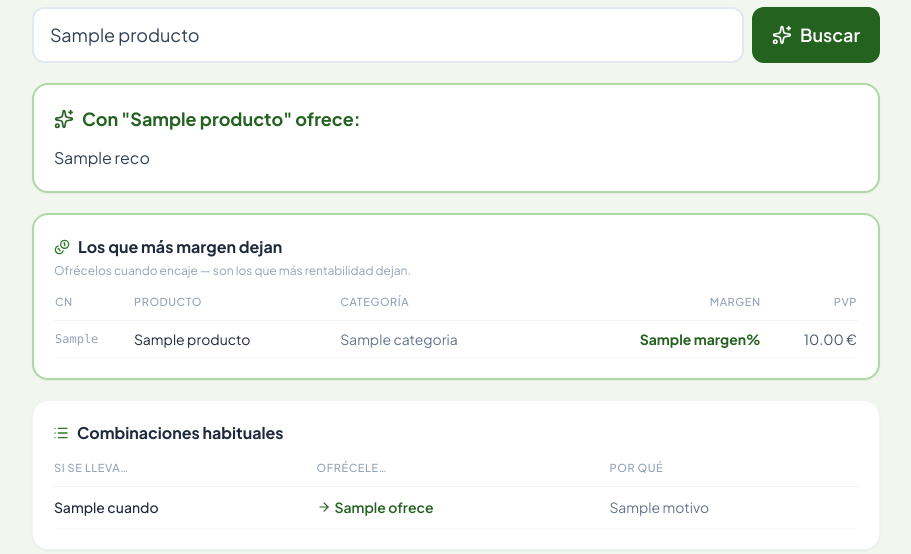
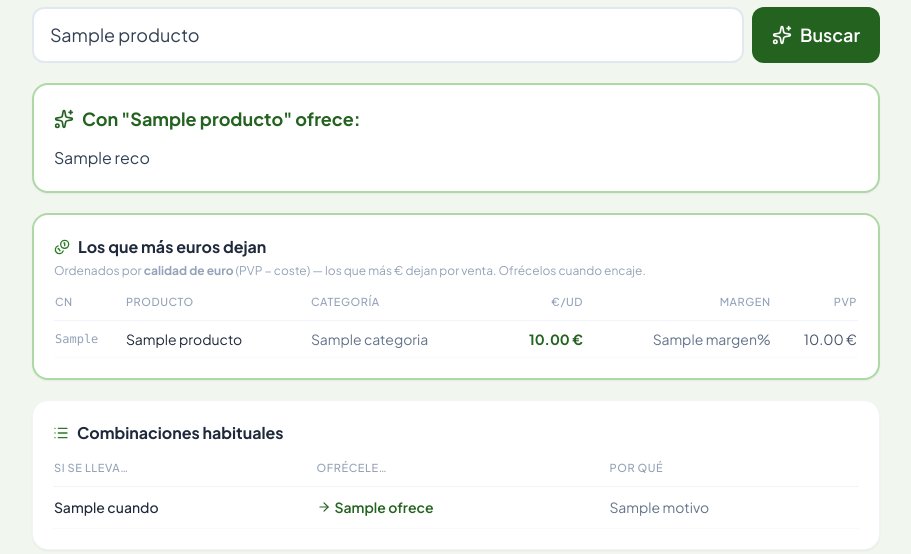
Before and after one commit to davidgoyma-cloud/repliq-mostrador, a FastAPI app: template templates/mostrador.html in a window 1280 px wide. Shown: the part 359-913 px from the top of the page, without its empty margins (184-1095 px from the left). Run offline with FastAPI, Linux system fonts and the light colour scheme; the template is opened without the code that fills it: most values are stand-ins (such as "Sample title", 1, 10 or a date in 2020); some libraries are stand-ins or nearby versions.

Commit message:
Add files via upload

```diff
--- a/templates/mostrador.html
+++ b/templates/mostrador.html
@@ -82,9 +82,9 @@
     {% if top_margen %}
     <div class="bg-white rounded-2xl border-2 border-brand-200 shadow-sm p-5">
       <h2 class="font-bold text-slate-800 mb-1 flex items-center gap-2">
-        <i data-lucide="coins" class="w-4 h-4 text-brand-600"></i> Los que más margen dejan
+        <i data-lucide="coins" class="w-4 h-4 text-brand-600"></i> Los que más euros dejan
       </h2>
-      <p class="text-xs text-slate-400 mb-3">Ofrécelos cuando encaje — son los que más rentabilidad dejan.</p>
+      <p class="text-xs text-slate-400 mb-3">Ordenados por <b>calidad de euro</b> (PVP − coste) — los que más € dejan por venta. Ofrécelos cuando encaje.</p>
       <div class="max-h-72 overflow-y-auto">
         <table class="w-full text-left text-sm">
           <thead>
@@ -92,6 +92,7 @@
               <th class="pb-2 font-medium">CN</th>
               <th class="pb-2 font-medium">Producto</th>
               <th class="pb-2 font-medium">Categoría</th>
+              <th class="pb-2 font-medium text-right">€/ud</th>
               <th class="pb-2 font-medium text-right">Margen</th>
               <th class="pb-2 font-medium text-right">PVP</th>
             </tr>
@@ -102,7 +103,8 @@
               <td class="py-2 text-slate-400 font-mono text-xs">{{ p.cn }}</td>
               <td class="py-2 text-slate-800">{{ p.producto }}</td>
               <td class="py-2 text-slate-500">{{ p.categoria }}</td>
-              <td class="py-2 text-right"><span class="text-brand-700 font-bold">{{ p.margen }}%</span></td>
+              <td class="py-2 text-right"><span class="text-brand-700 font-bold">{{ '%.2f'|format(p.euro) }} €</span></td>
+              <td class="py-2 text-right text-slate-500">{{ p.margen }}%</td>
               <td class="py-2 text-right text-slate-600">{{ '%.2f'|format(p.pvp) }} €</td>
             </tr>
             {% endfor %}
```
